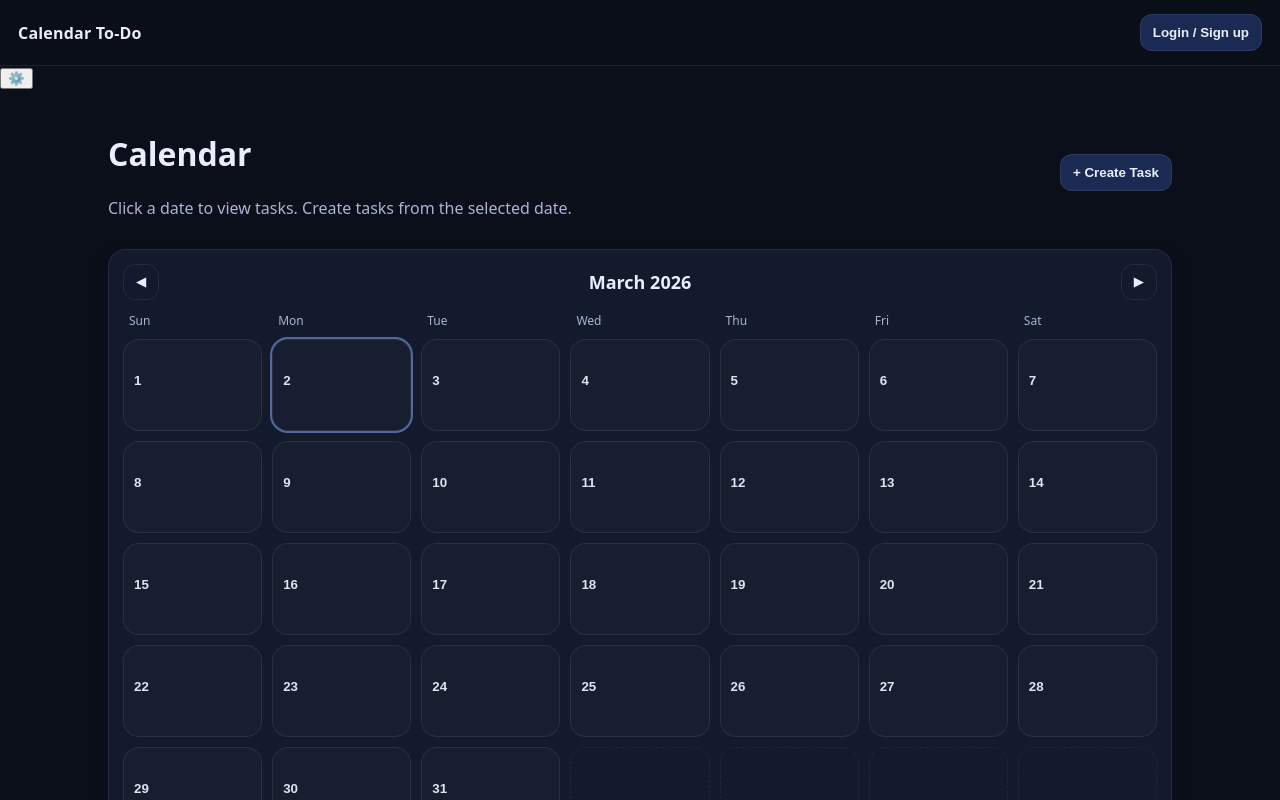
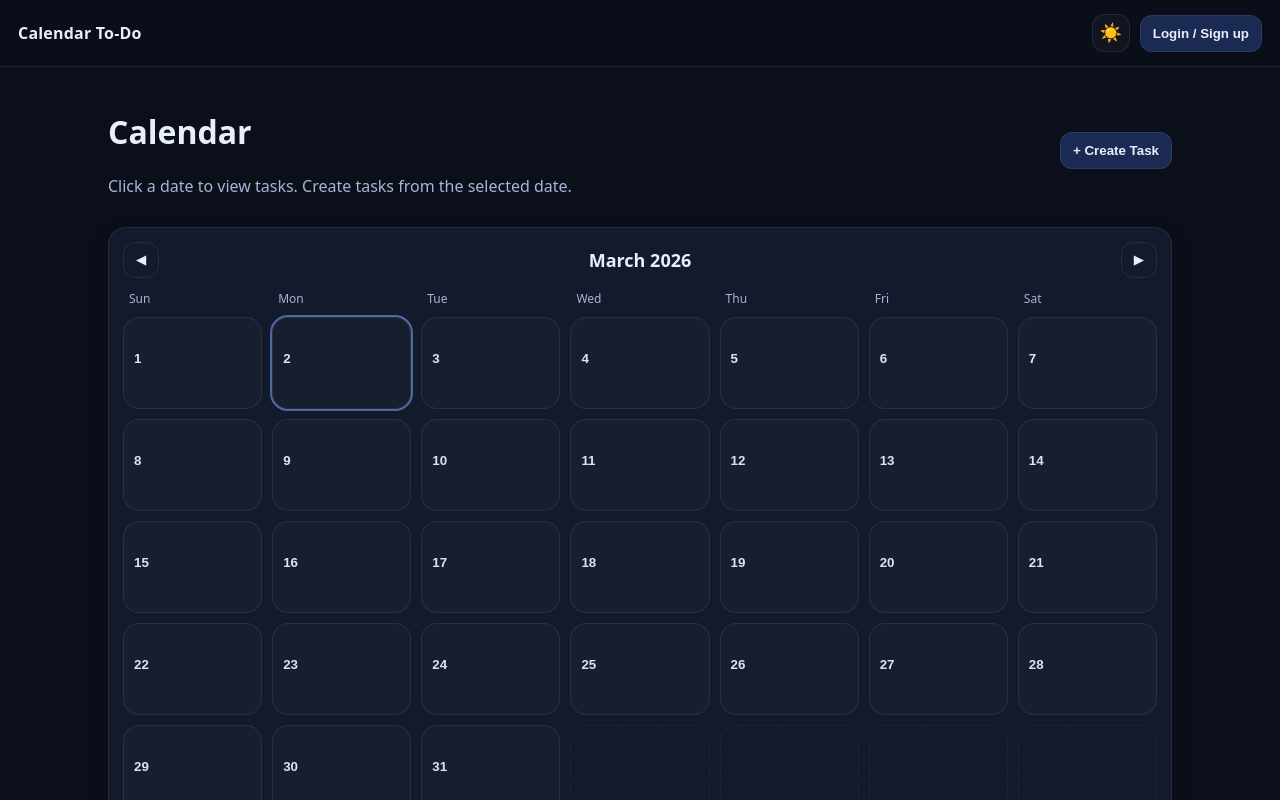
Before and after one commit to Harsh3923/todo-calendar-app, a React (Vite) app in the folder frontend/: page / in a window 1280 px wide. Shown: the top 800 px of the page. Built offline with nearby package versions, Linux system fonts and the light colour scheme.

Commit message:
navbar ui improved

```diff
--- a/frontend/src/App.jsx
+++ b/frontend/src/App.jsx
@@ -12,6 +12,7 @@ export default function App() {
   const [user, setUser] = useState(null);
   const [booting, setBooting] = useState(true);
   const navigate = useNavigate();
+
 
   const [theme, setTheme] = useState(() => localStorage.getItem("theme") || "dark");
 
@@ -57,16 +58,12 @@ export default function App() {
 
   return (
     <div className="appShell">
-      <Navbar user={user} onLogout={logout} />
-
-      <button
-        className="settingsBtn"
-        onClick={toggleTheme}
-        title={`Switch to ${theme === "dark" ? "Light" : "Dark"} mode`}
-        aria-label="Toggle theme"
-      >
-        ⚙️
-      </button>
+      <Navbar
+      user={user}
+      onLogout={logout}
+      onToggleTheme={toggleTheme}
+      theme={theme}
+    />
 
       <Routes>
         <Route path="/" element={<CalendarPage user={user} />} />
--- a/frontend/src/components/Navbar.jsx
+++ b/frontend/src/components/Navbar.jsx
@@ -1,7 +1,7 @@
 import React from "react";
 import { Link, useNavigate } from "react-router-dom";
 
-export default function Navbar({ user, onLogout }) {
+export default function Navbar({ user, onLogout, onToggleTheme, theme }) {
   const navigate = useNavigate();
 
   return (
@@ -11,16 +11,31 @@ export default function Navbar({ user, onLogout }) {
       </div>
 
       <div className="navRight">
+        {/* Theme toggle icon inside navbar */}
+        <button
+          className="navIconBtn"
+          onClick={onToggleTheme}
+          title={`Switch to ${theme === "dark" ? "Light" : "Dark"} mode`}
+          aria-label="Toggle theme"
+        >
+          {theme === "dark" ? "☀️" : "🌙"}
+        </button>
+
         {user ? (
           <>
-            <button className="btn" onClick={() => navigate("/", { state: { openCreate: true } })}>
+            <button
+              className="btn"
+              onClick={() => navigate("/", { state: { openCreate: true } })}
+            >
               + Create Task
             </button>
             <button className="btn secondary" onClick={onLogout}>Logout</button>
             <span className="pill">{user.email}</span>
           </>
         ) : (
-          <button className="btn" onClick={() => navigate("/auth")}>Login / Sign up</button>
+          <button className="btn" onClick={() => navigate("/auth")}>
+            Login / Sign up
+          </button>
         )}
       </div>
     </nav>
```
